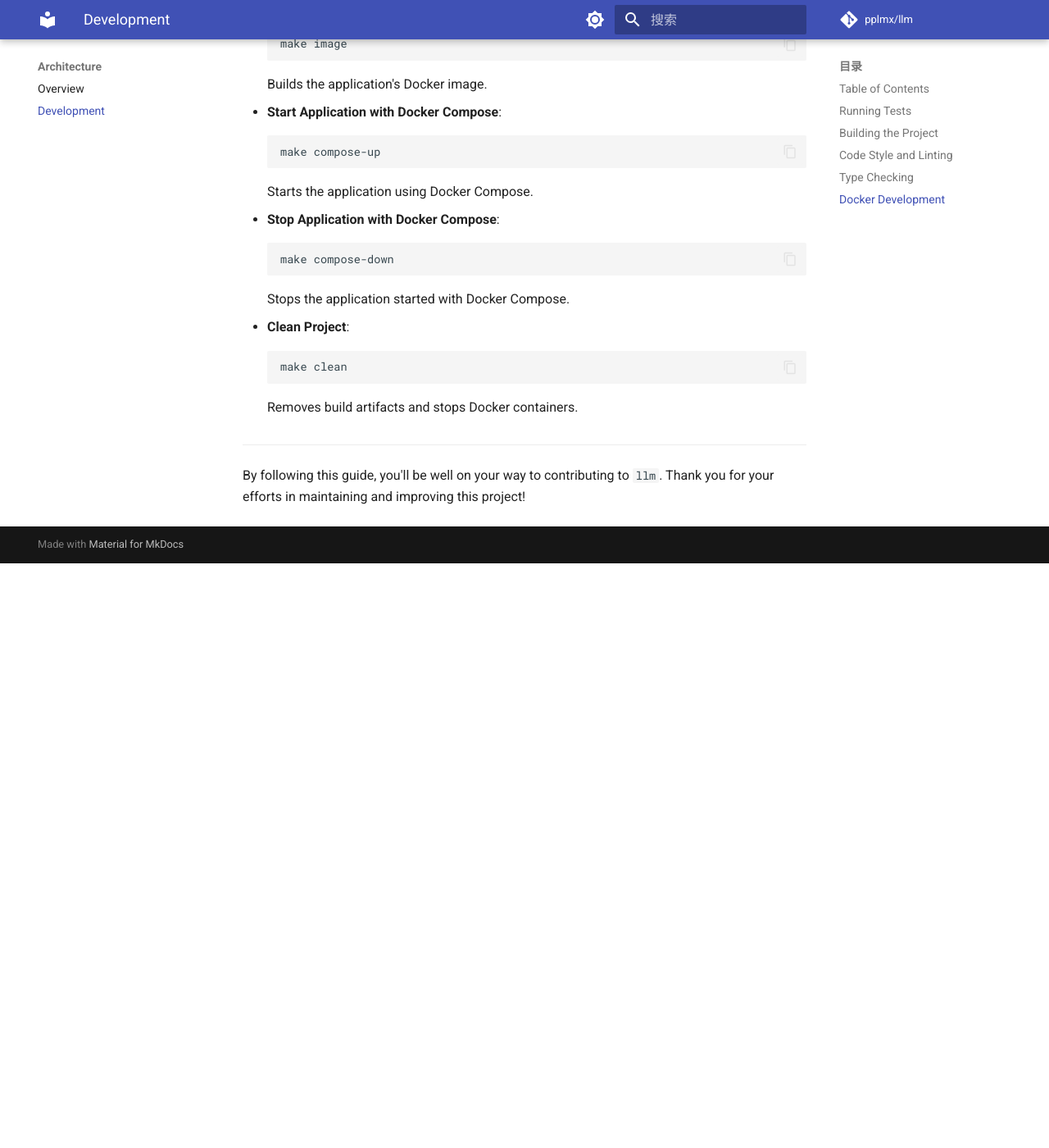
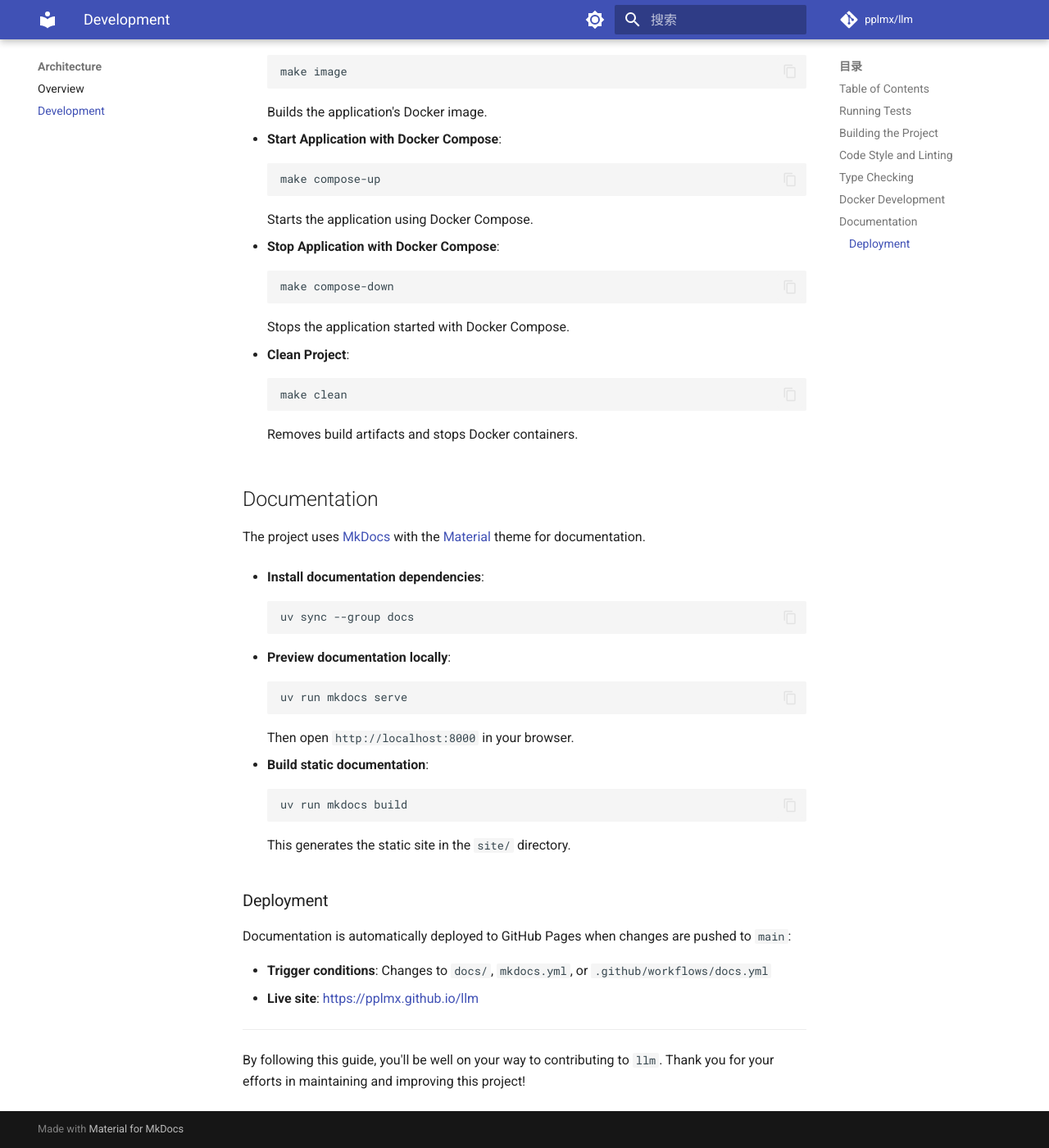
Before and after one commit to pplmx/llm, an MkDocs documentation site: the page built from docs/development.md, in a window 1280 px wide and 1400 px high, scrolled down 2407 px. Shown: the whole window at 82% size. Built offline with MkDocs 1.6.1 and Material for MkDocs 9.7.7, drawn with Linux system fonts in a browser that asks for light colours; comment, search, counter and statistics services are not loaded; before the commit the page ends 3094 px from its top, so only the background shows below that.

Commit message:
docs: add documentation section to development guide

````diff
--- a/docs/development.md
+++ b/docs/development.md
@@ -11,6 +11,7 @@ This guide covers development workflows: testing, building, linting, and Docker.
 - [Code Style and Linting](#code-style-and-linting)
 - [Type Checking](#type-checking)
 - [Docker Development](#docker-development)
+- [Documentation](#documentation)
 
 ## Running Tests
 
@@ -124,6 +125,39 @@ The project provides `Makefile` commands for Docker-related tasks.
 
     Removes build artifacts and stops Docker containers.
 
+## Documentation
+
+The project uses [MkDocs](https://www.mkdocs.org/) with the [Material](https://squidfunk.github.io/mkdocs-material/) theme for documentation.
+
+- **Install documentation dependencies**:
+
+    ```bash
+    uv sync --group docs
+    ```
+
+- **Preview documentation locally**:
+
+    ```bash
+    uv run mkdocs serve
+    ```
+
+    Then open `http://localhost:8000` in your browser.
+
+- **Build static documentation**:
+
+    ```bash
+    uv run mkdocs build
+    ```
+
+    This generates the static site in the `site/` directory.
+
+### Deployment
+
+Documentation is automatically deployed to GitHub Pages when changes are pushed to `main`:
+
+- **Trigger conditions**: Changes to `docs/`, `mkdocs.yml`, or `.github/workflows/docs.yml`
+- **Live site**: <https://pplmx.github.io/llm>
+
 ---
 
 By following this guide, you'll be well on your way to contributing to `llm`. Thank you for your efforts in maintaining and improving this project!
````
